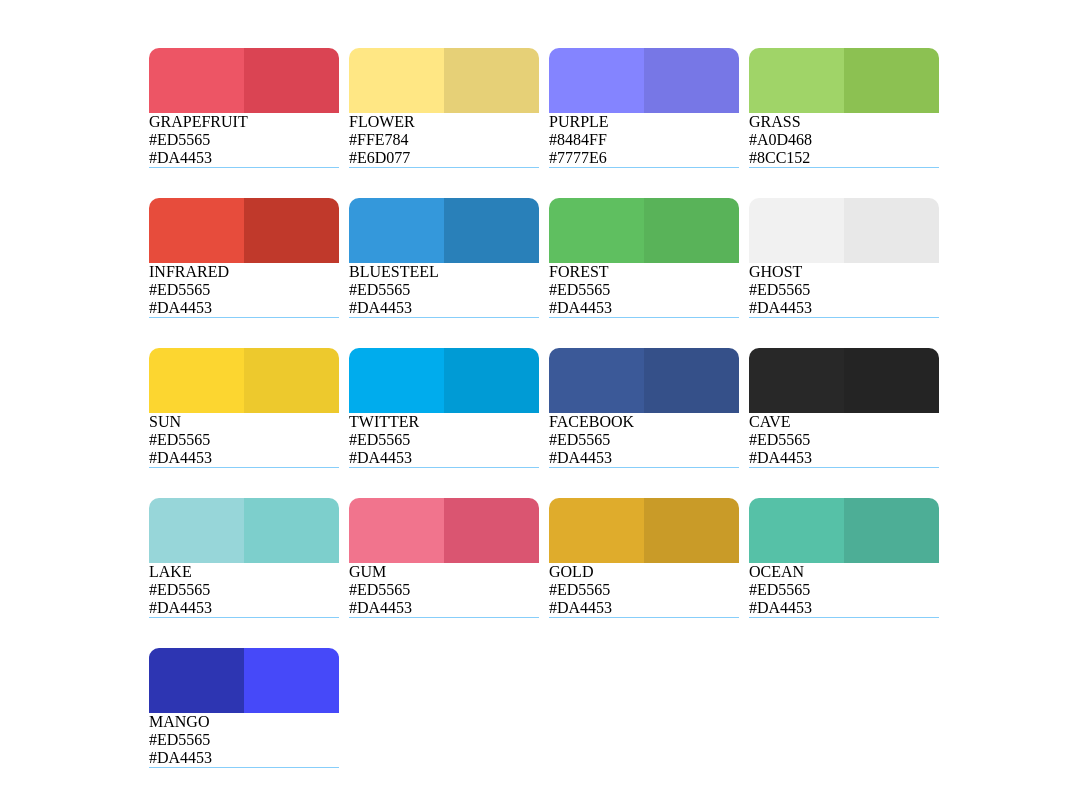
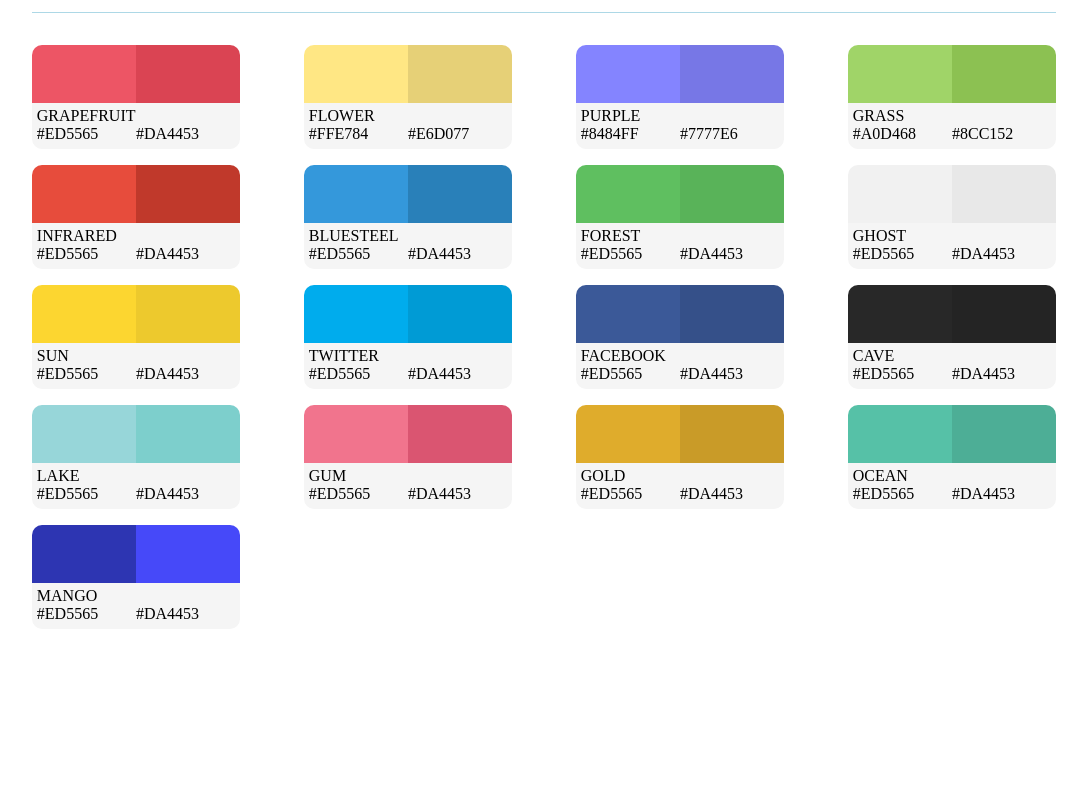
Before and after one commit to ret87/Hillel, a plain HTML site: page homework5/index.html in a window 1280 px wide. Shown: the part 107-905 px from the top of the page, without its empty margins (96-1183 px from the left). After the commit the page ends 800 px from the top, so only its background shows below. Drawn offline with Linux system fonts and the light colour scheme.

Commit message:
edit some classes and styles

```diff
--- a/homework5/style.css
+++ b/homework5/style.css
@@ -3,181 +3,175 @@
 *:after {
     box-sizing: border-box;
 }
+h1 {
+    text-align: center;
+    font-size: 3rem;
+    color: grey;
+}
+p {
+    padding-left: 1em;
+    font-size: 1rem;
+    font-weight: 600;
+    padding-top: 0.2rem;
+    padding-bottom: 0;
+    margin: 0;
+}
 body {
     background-color: white;
     font-family: 'Times New Roman', Times, serif;
     margin: 0 auto;
+    width: 80%;
 }
-h1 {
-    text-align: center;
-    font-size: 50px;
-    color: grey;
-}
-p {
-    padding-left: 10px;
-    font-size: 15px;
-    font-weight: 600;
-    height: 20px;
+.header {
+    margin-bottom: 2rem;
+    border-bottom: 1px solid lightblue;
 }
 .main {
-    width: 800px;
-    margin: 0 auto;
-}
-.main-text {
-    width: 99%;
-    margin: 0 auto;
-    overflow: hidden;
-    border-bottom: 1px solid lightblue;
-}
-.block-colors {
-    width: 100%;
-    margin: 0 auto;
-    padding-top: 30px;
+    margin-left: -2em;
+    margin-right: -2em;
 }
 .block-colors_inside {
-    margin: 0px 5px 30px 5px;
+    width: 25%;
     height: 120px;
-    border-bottom: 1px solid lightskyblue;
+    padding: 0px 2em 1em 2em;
     float: left;
 }
+.box {
+    height: 55%;
+    border-top-left-radius: 10px;
+    border-top-right-radius: 10px;
+}
+.bot {
+    height: 45%;
+    background-color: whitesmoke;
+    padding: 0.3rem;
+    border-bottom-left-radius: 10px;
+    border-bottom-right-radius: 10px;
+}
 .box-inside {
-    width: 95px;
-    height: 65px;
+    width: 50%;
+    height: 100%;
     float: left;
+}
+.box-inside-left {
+    width: 50%;
+    float: left;
+}
+.box-bot {
+    width: 100%;
+}
+.clearfix::after {
+    content: "";
+    display: table;
+    clear: both;
+}
+.brdr-t-l {
+    border-top-left-radius: 10px;
+}
+.brdr-t-r {
+    border-top-right-radius: 10px;
+}
+.brdr-bottom {
 }
 .grapefruit-light {
     background-color: #ED5565;
-    border-top-left-radius: 10px;
 }
 .grapefruit-hard {
     background-color: #DA4453;
-    border-top-right-radius: 10px;
 }
 .flower-light {
     background-color: #FFE784;
-    border-top-left-radius: 10px;
 }
 .flower-hard {
     background-color: #E6D077;
-    border-top-right-radius: 10px;
 }
 .purple-light {
     background-color: #8484FF;
-    border-top-left-radius: 10px;
 }
 .purple-hard {
     background-color: #7777E6;
-    border-top-right-radius: 10px;
 }
 .grass-light {
     background-color: #A0D468;
-    border-top-left-radius: 10px;
 }
 .grass-hard {
     background-color: #8CC152;
-    border-top-right-radius: 10px;
 }
 .infrared-light {
     background-color: #E74C3C;
-    border-top-left-radius: 10px;
 }
 .infrared-hard {
     background-color: #C0392B;
-    border-top-right-radius: 10px;
 }
 .bluesteel-light {
     background-color: #3498DB;
-    border-top-left-radius: 10px;
 }
 .bluesteel-hard {
     background-color: #2980B9;
-    border-top-right-radius: 10px;
 }
 .forest-light {
     background-color: #5FBF60;
-    border-top-left-radius: 10px;
 }
 .forest-hard {
     background-color: #59B359;
-    border-top-right-radius: 10px;
 }
 .ghost-light {
     background-color: #F1F1F1;
-    border-top-left-radius: 10px;
 }
 .ghost-hard{
     background-color: #E8E8E8;
-    border-top-right-radius: 10px;
 }
 .sun-light{
     background-color: #FCD630;
-    border-top-left-radius: 10px;
 }
 .sun-hard{
     background-color: #EDC92D;
-    border-top-right-radius: 10px;
 }
 .twitter-light{
     background-color: #00ACED;
-    border-top-left-radius: 10px;
 }
 .twitter-hard{
     background-color:  #009BD5;
-    border-top-right-radius: 10px;
 }
 .facebook-light{
     background-color: #3B5998;
-    border-top-left-radius: 10px;
 }
 .facebook-hard{
     background-color: #355089;
-    border-top-right-radius: 10px;
 }
 .cave-light{
     background-color: #282828;
-    border-top-left-radius: 10px;
 }
 .cave-hard{
     background-color: #242424;
-    border-top-right-radius: 10px;
 }
 .lake-light{
     background-color: #97D6D9;
-    border-top-left-radius: 10px;
 }
 .lake-hard{
     background-color: #7DCFCC;
-    border-top-right-radius: 10px;
 }
 .gum-light{
     background-color: #F1748D;
-    border-top-left-radius: 10px;
 }
 .gum-hard{
     background-color: #DA5571;
-    border-top-right-radius: 10px;
 }
 .gold-light{
     background-color: #DFAC2C;
-    border-top-left-radius: 10px;
 }
 .gold-hard{
     background-color: #C99B28;
-    border-top-right-radius: 10px;
 }
 .ocean-light{
     background-color: #56C1A7;
-    border-top-left-radius: 10px;
 }
 .ocean-hard{
     background-color: #4DAE96;
-    border-top-right-radius: 10px;
 }
 .mango-light{
     background-color: #2D35B2;
-    border-top-left-radius: 10px;
 }
 .mango-hard{
     background-color: #4649F9;
-    border-top-right-radius: 10px;
 }
```
